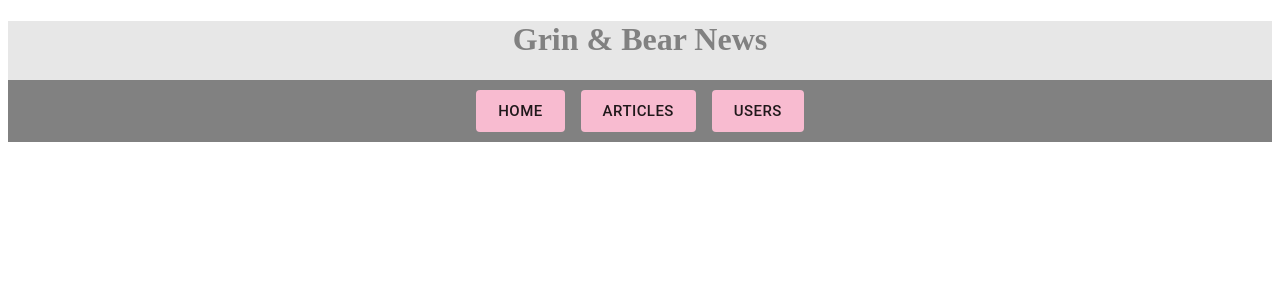
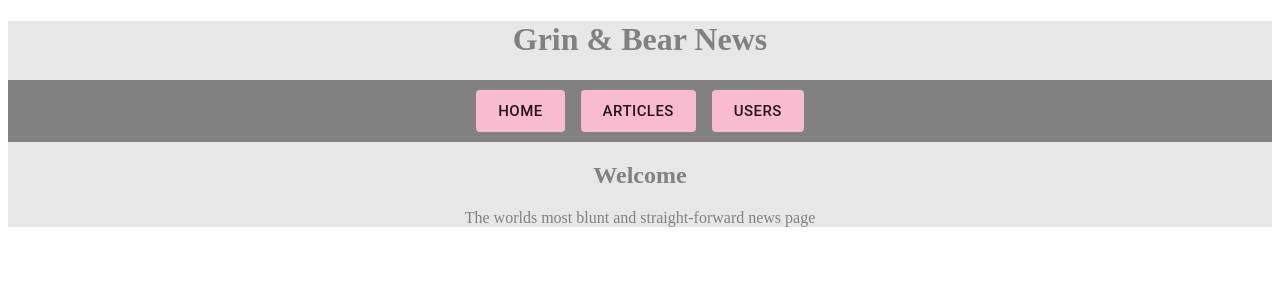
Before and after one commit to HalfPint03/nc-news, a React (Vite) app: page / in a window 1280 px wide. Shown: the top 300 px of the page. Built offline with nearby package versions, Linux system fonts and the light colour scheme.

Commit message:
didnt pull to main first

```diff
--- a/package.json
+++ b/package.json
@@ -12,6 +12,7 @@
   "dependencies": {
     "@emotion/react": "^11.13.0",
     "@emotion/styled": "^11.13.0",
+    "@mui/icons-material": "^5.16.6",
     "@mui/material": "^5.16.6",
     "axios": "^1.7.3",
     "react": "^18.3.1",
--- a/src/App.jsx
+++ b/src/App.jsx
@@ -11,7 +11,7 @@ function App() {
     <>
       <Header/>
       <Routes>
-        <Route path="/home" element={<Home />} />
+        <Route path="/" element={<Home />} />
         <Route path="/articles" element={<Articles />} />
         <Route path="/users" element={<Users />} />
         <Route path="/articles/:article_id" element={<SingleArticle/>} />
```
Also changed, not shown: src/App.css (line endings or trailing spaces), 1 other file (tests, documents, lock files or other folders).
